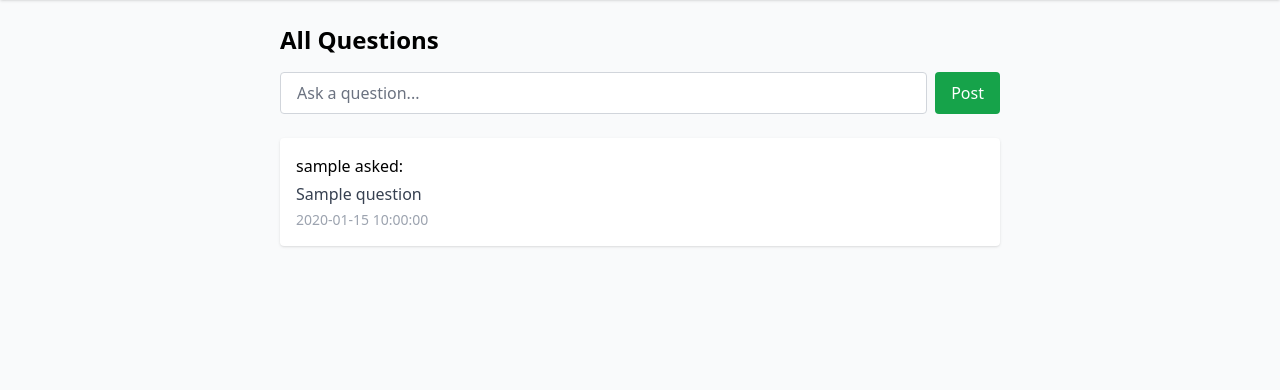
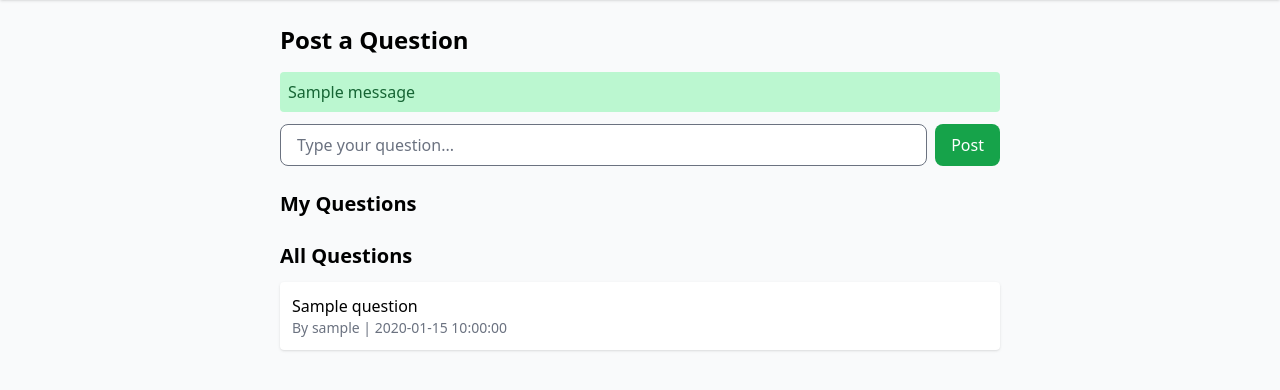
Before and after one commit to harshitha1003/flask-app, a Flask app: template templates/questions.html in a window 1280 px wide. Shown: the part 60-450 px from the top of the page. Run offline with Flask 3, Linux system fonts and the light colour scheme; a user stored in the database is signed in; tables that the repository leaves empty hold one stand-in row (values such as "Sample post"); the template is opened without the code that fills it: most values are stand-ins (such as "Sample title", 1, 10 or a date in 2020); one stand-in notice (Sample message) is shown; some libraries are stand-ins or nearby versions.

Commit message:
Update questions.html

```diff
--- a/templates/questions.html
+++ b/templates/questions.html
@@ -18,32 +18,59 @@
       </nav>
     </div>
     <div class="flex items-center gap-4">
-      <span class="text-gray-800 font-medium">Hi, {{ session['username'] }}</span>
+      <span class="text-gray-800 font-medium">Hi, {{ username }}</span>
       <a href="{{ url_for('logout') }}" class="text-red-500">Logout</a>
     </div>
   </header>
 
   <main class="p-6 max-w-3xl mx-auto">
-    <h2 class="text-2xl font-bold mb-4">All Questions</h2>
+    <h2 class="text-2xl font-bold mb-4">Post a Question</h2>
 
-    <!-- Form to post new question -->
-    <form method="POST" class="mb-6 flex gap-2">
-      <input type="text" name="question" placeholder="Ask a question..."
-        class="flex-1 px-4 py-2 rounded border border-gray-300 focus:outline-none focus:ring-2 focus:ring-green-400" />
-      <button type="submit"
-        class="bg-green-600 text-white px-4 py-2 rounded hover:bg-green-700 transition">Post</button>
+    <!-- Flash messages -->
+    {% with messages = get_flashed_messages(with_categories=true) %}
+    {% if messages %}
+      {% for category, message in messages %}
+        <div class="mb-3 p-2 rounded
+          {% if category=='success' %}bg-green-200 text-green-800
+          {% elif category=='error' %}bg-red-200 text-red-800
+          {% elif category=='info' %}bg-blue-100 text-blue-800
+          {% endif %}">
+          {{ message }}
+        </div>
+      {% endfor %}
+    {% endif %}
+    {% endwith %}
+
+    <!-- Post question form -->
+    <form action="{{ url_for('questions') }}" method="POST" class="mb-6 flex gap-2">
+      <input type="text" name="question" placeholder="Type your question..."
+        class="flex-1 border rounded-lg px-4 py-2 focus:outline-none focus:ring-2 focus:ring-green-400" required>
+      <button type="submit" class="bg-green-600 text-white px-4 py-2 rounded-lg hover:bg-green-700">
+        Post
+      </button>
     </form>
 
-    <!-- Questions list -->
-    <div class="flex flex-col gap-4">
+    <!-- User's questions -->
+    <h2 class="text-xl font-semibold mb-3">My Questions</h2>
+    <div class="mb-6 space-y-2">
       {% for q in questions %}
-      <div class="bg-white p-4 rounded shadow">
-        <p class="font-medium">{{ q['username'] }} asked:</p>
-        <p class="text-gray-700 mt-1">{{ q['question'] }}</p>
-        <p class="text-gray-400 text-sm mt-1">{{ q['created_at'] }}</p>
-      </div>
-      {% else %}
-      <p class="text-gray-500">No questions posted yet.</p>
+        {% if q.username == username %}
+          <div class="bg-white p-3 rounded shadow">
+            <p class="font-medium">{{ q.question }}</p>
+            <p class="text-gray-500 text-sm">{{ q.created_at }}</p>
+          </div>
+        {% endif %}
+      {% endfor %}
+    </div>
+
+    <!-- All user questions -->
+    <h2 class="text-xl font-semibold mb-3">All Questions</h2>
+    <div class="space-y-2">
+      {% for q in questions %}
+        <div class="bg-white p-3 rounded shadow">
+          <p class="font-medium">{{ q.question }}</p>
+          <p class="text-gray-500 text-sm">By {{ q.username }} | {{ q.created_at }}</p>
+        </div>
       {% endfor %}
     </div>
   </main>
```
